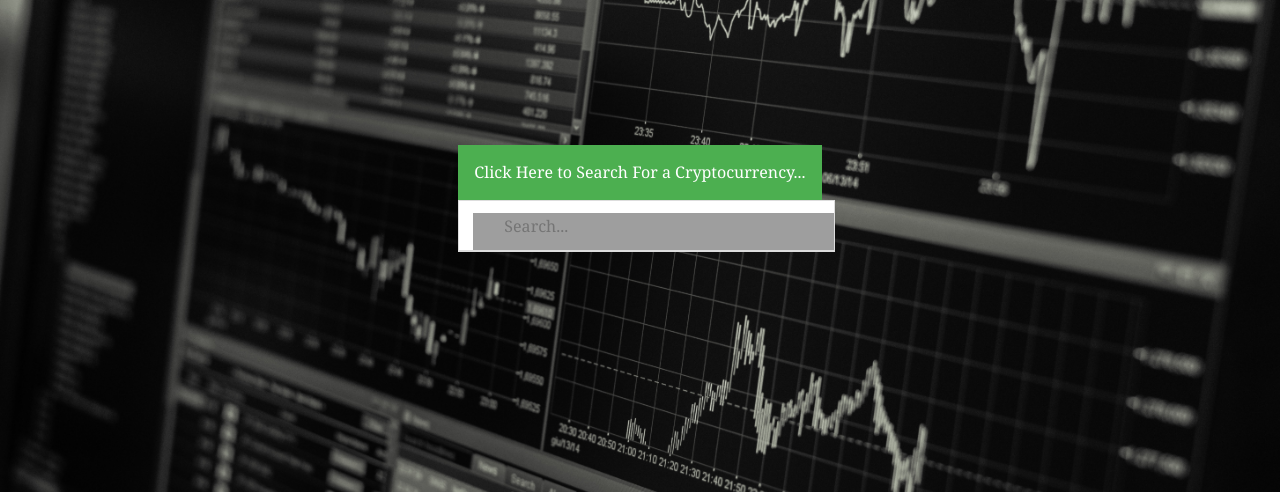
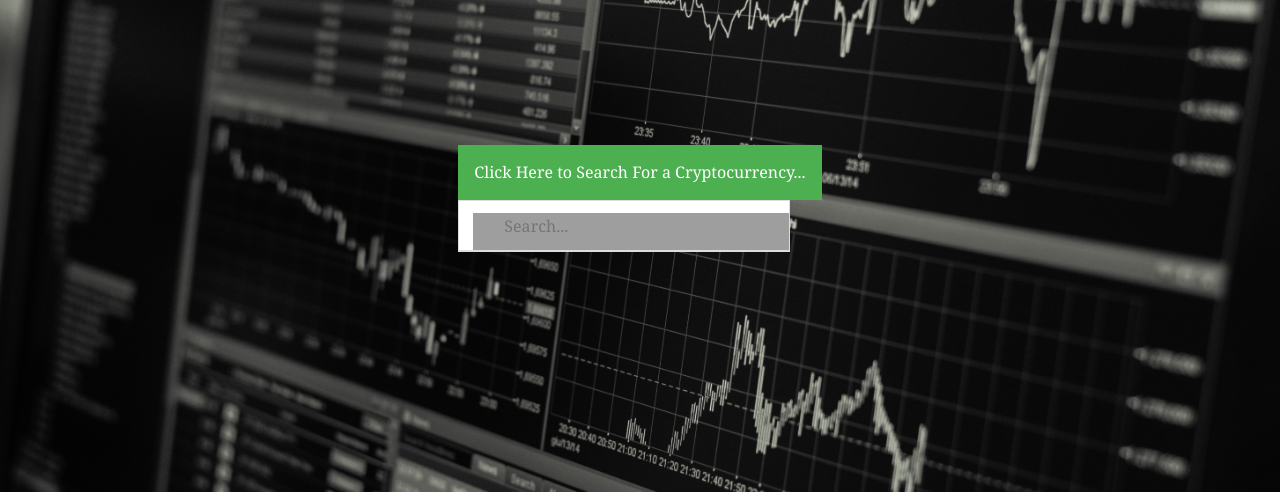
Before and after one commit to FionaSterling/cryptocurrency_final_project, a Flask app: page / in a window 1280 px wide, after a click on "Click Here to Search For a Cryptocurrency...". Shown: the part 227-719 px from the top of the page. Run offline with Flask 2, Linux system fonts and the light colour scheme; data that the repository does not hold is empty; some libraries are stand-ins or nearby versions; grey boxes are pictures that could not be loaded.

Commit message:
Updating size of drop button

```diff
--- a/app/static/css/main.css
+++ b/app/static/css/main.css
@@ -37,7 +37,7 @@
   padding: 14px 20px 12px 45px;
   border: none;
   border-bottom: 1px solid #ddd;
-  min-width: 375px;
+  min-width: 330px;
   font-family: 'Noto Serif', serif;
 }
 
@@ -54,7 +54,7 @@
   display: none;
   position: absolute;
   background-color: #f6f6f6;
-  min-width: 375px;
+  min-width: 330px;
   overflow: auto;
   border: 1px solid #ddd;
   z-index: 1;
```
